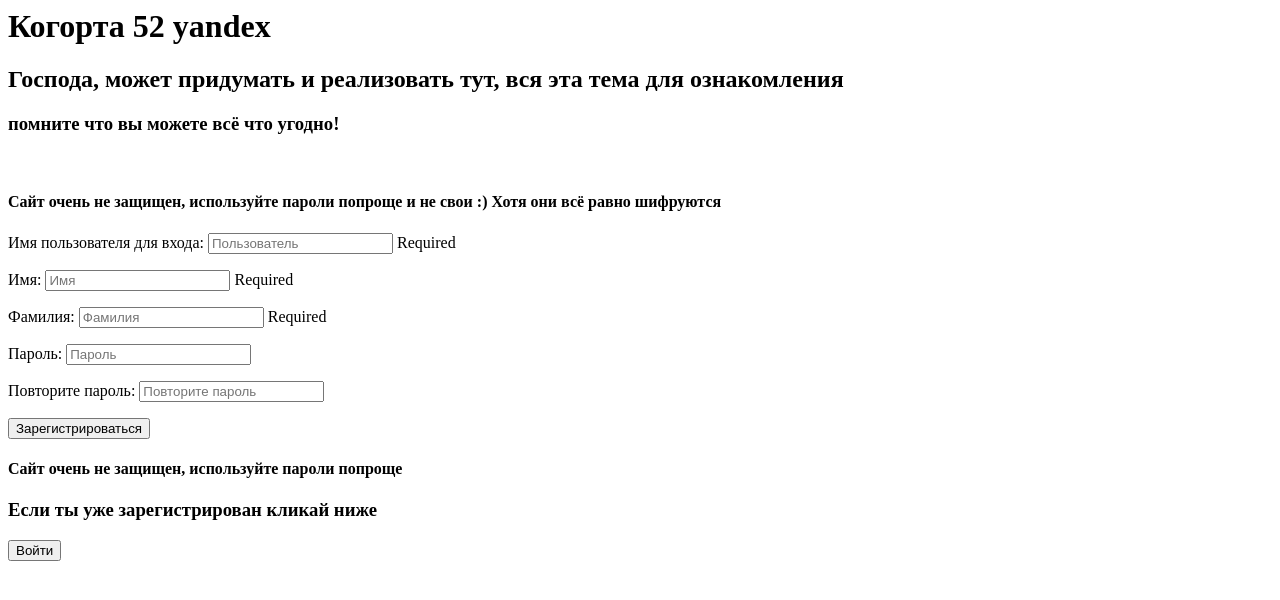
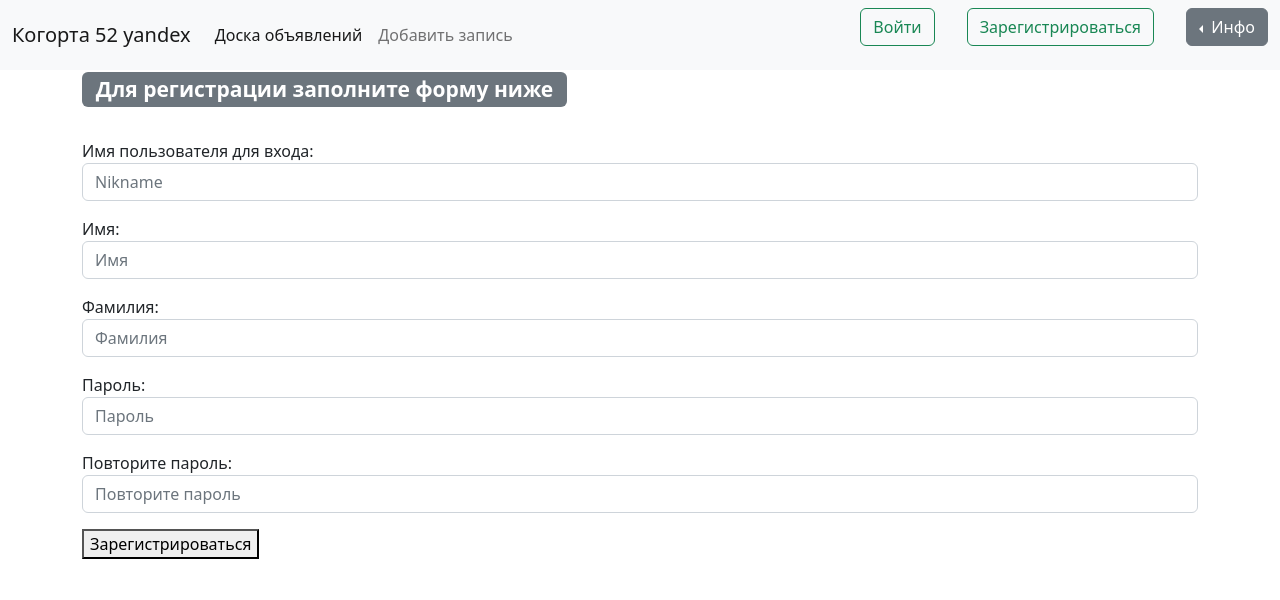
Before and after one commit to gealit/yandex_group_app, a Django app: page /register/ in a window 1280 px wide. Shown: the top 600 px of the page. Run offline with Django 4.2, Linux system fonts and the light colour scheme.

Commit message:
added some styling

```diff
--- a/board/forms.py
+++ b/board/forms.py
@@ -5,10 +5,10 @@
 
 class RegisterForm(forms.ModelForm):
     username = forms.CharField(
-        label='Имя пользователя для входа', min_length=3, max_length=30, help_text='Required'
+        label='Имя пользователя для входа', min_length=3, max_length=30
     )
-    first_name = forms.CharField(label='Имя', help_text='Required')
-    last_name = forms.CharField(label='Фамилия', help_text='Required')
+    first_name = forms.CharField(label='Имя')
+    last_name = forms.CharField(label='Фамилия')
     password = forms.CharField(label='Пароль', widget=forms.PasswordInput)
     password2 = forms.CharField(label='Повторите пароль', widget=forms.PasswordInput)
 
@@ -33,7 +33,7 @@
     def __init__(self, *args, **kwargs):
         super().__init__(*args, **kwargs)
         self.fields['username'].widget.attrs.update(
-            {'class': 'form-control mb-3', 'placeholder': 'Пользователь'}
+            {'class': 'form-control mb-3', 'placeholder': 'Nikname'}
         )
         self.fields['first_name'].widget.attrs.update(
             {'class': 'form-control mb-3', 'placeholder': 'Имя'}
@@ -47,3 +47,7 @@
         self.fields['password2'].widget.attrs.update(
             {'class': 'form-control', 'placeholder': 'Повторите пароль'}
         )
+
+
+class BoardMessageCreateForm(forms.ModelForm):
+    pass
--- a/board/templates/board/boardmessage_create.html
+++ b/board/templates/board/boardmessage_create.html
@@ -1,5 +1,11 @@
+{% extends 'base.html' %}
+
+{% block content %}
+
 <form method="POST" enctype="multipart/form-data">
     {% csrf_token %}
     {{ form.as_p }}
     <button type="submit">Создать сообщение</button>
 </form>
+
+{% endblock content %}
--- a/board/templates/board/register.html
+++ b/board/templates/board/register.html
@@ -1,16 +1,13 @@
-<h1>Когорта 52 yandex</h1>
-<h2>Господа, может придумать и реализовать тут, вся эта тема для ознакомления</h2>
-<h3>помните что вы можете всё что угодно!</h3>
-<br>
-<h4>Сайт очень не защищен, используйте пароли попроще и не свои :) Хотя они всё равно шифруются</h4>
+{% extends 'base.html' %}
 
+{% block content %}
+
+    <h3><span class="badge bg-secondary">Для регистрации заполните форму ниже</span></h3>
+    <br>
 <form method="POST">
     {% csrf_token %}
     {{ form.as_p }}
     <button type="submit">Зарегистрироваться</button>
 </form>
 
-<h4>Сайт очень не защищен, используйте пароли попроще</h4>
-
-<h3>Если ты уже зарегистрирован кликай ниже</h3>
-<a href="{% url 'login' %}"><button>Войти</button></a>
+{% endblock content %}
--- /dev/null
+++ b/templates/base.html
@@ -0,0 +1,27 @@
+<!doctype html>
+<html lang="en">
+  <head>
+    <meta charset="utf-8">
+    <meta name="viewport" content="width=device-width, initial-scale=1">
+    <title>Когорта 52 yandex</title>
+    <link href="https://cdn.jsdelivr.net/npm/bootstrap@5.2.2/dist/css/bootstrap.min.css" rel="stylesheet" integrity="sha384-Zenh87qX5JnK2Jl0vWa8Ck2rdkQ2Bzep5IDxbcnCeuOxjzrPF/et3URy9Bv1WTRi" crossorigin="anonymous">
+  </head>
+  <body>
+    {% include 'navbar.html' %}
+
+    {% if messages %}
+        {% for message in messages %}
+            <div class="alert alert-success alert-dismissible fade show" role="alert">
+                {{ message }}
+                <button type="button" class="btn-close" data-bs-dismiss="alert" aria-label="Close"></button>
+            </div>
+        {% endfor %}
+    {% endif %}
+    <div class="container">
+    {% block content %}
+
+    {% endblock content %}
+    </div>
+    <script src="https://cdn.jsdelivr.net/npm/bootstrap@5.2.2/dist/js/bootstrap.bundle.min.js" integrity="sha384-OERcA2EqjJCMA+/3y+gxIOqMEjwtxJY7qPCqsdltbNJuaOe923+mo//f6V8Qbsw3" crossorigin="anonymous"></script>
+  </body>
+</html>
--- /dev/null
+++ b/templates/navbar.html
@@ -0,0 +1,61 @@
+<nav class="navbar navbar-expand-lg bg-light">
+  <div class="container-fluid">
+    <a class="navbar-brand" href="{% url 'board' %}">Когорта 52 yandex</a>
+    <button class="navbar-toggler" type="button" data-bs-toggle="collapse" data-bs-target="#navbarSupportedContent" aria-controls="navbarSupportedContent" aria-expanded="false" aria-label="Toggle navigation">
+      <span class="navbar-toggler-icon"></span>
+    </button>
+    <div class="collapse navbar-collapse" id="navbarSupportedContent">
+      <ul class="navbar-nav me-auto mb-2 mb-lg-0">
+        <li class="nav-item">
+          <a class="nav-link active" aria-current="page" href="{% url 'board' %}">Доска объявлений</a>
+        </li>
+        <li class="nav-item">
+          <a class="nav-link" href="{% url 'board_create' %}">Добавить запись</a>
+        </li>
+{#        <li class="nav-item dropdown">#}
+{#          <a class="nav-link dropdown-toggle" href="#" role="button" data-bs-toggle="dropdown" aria-expanded="false">#}
+{#            Dropdown#}
+{#          </a>#}
+{#          <ul class="dropdown-menu">#}
+{#            <li><a class="dropdown-item" href="#">Action</a></li>#}
+{#            <li><a class="dropdown-item" href="#">Another action</a></li>#}
+{#            <li><hr class="dropdown-divider"></li>#}
+{#            <li><a class="dropdown-item" href="#">Something else here</a></li>#}
+{#          </ul>#}
+{#        </li>#}
+{#        <li class="nav-item">#}
+{#          <a class="nav-link disabled">Disabled</a>#}
+{#        </li>#}
+      </ul>
+      {% if request.user.is_authenticated %}
+      <ul class="d-flex">
+          Добро пожаловать, {{ request.user.get_full_name }}
+      </ul>
+      <ul class="d-flex">
+          <a class="nav-link" href="{% url 'logout' %}">
+            <button class="btn btn-outline-success" type="submit">Выйти</button>
+          </a>
+      </ul>
+      {% else %}
+          <ul class="d-flex">
+          <a href="{% url 'login' %}"><button class="btn btn-outline-success">Войти</button></a>
+          </ul>
+          <ul class="d-flex">
+          <a href="{% url 'register' %}"><button class="btn btn-outline-success">Зарегистрироваться</button></a>
+          </ul>
+          <ul class="d-flex">
+            <div class="btn-group dropstart">
+              <button type="button" class="btn btn-secondary dropdown-toggle" data-bs-toggle="dropdown" aria-expanded="false">
+                Инфо
+              </button>
+              <ul class="dropdown-menu">
+                Когорта 52 yandex<br>
+                Господа, можете придумать и реализовать тут всё что угодно, вся эта тема для ознакомления<br><br>
+                Сайт очень не защищен, используйте пароли попроще и не свои :) Хотя они всё равно шифруются.
+              </ul>
+            </div>
+          </ul>
+      {% endif %}
+    </div>
+  </div>
+</nav>
```
Also changed, not shown: board/templates/board/board.html (+8 -4 lines), board/templates/board/delete.html (+7 -1 lines), board/templates/board/login.html (+6 -5 lines).
